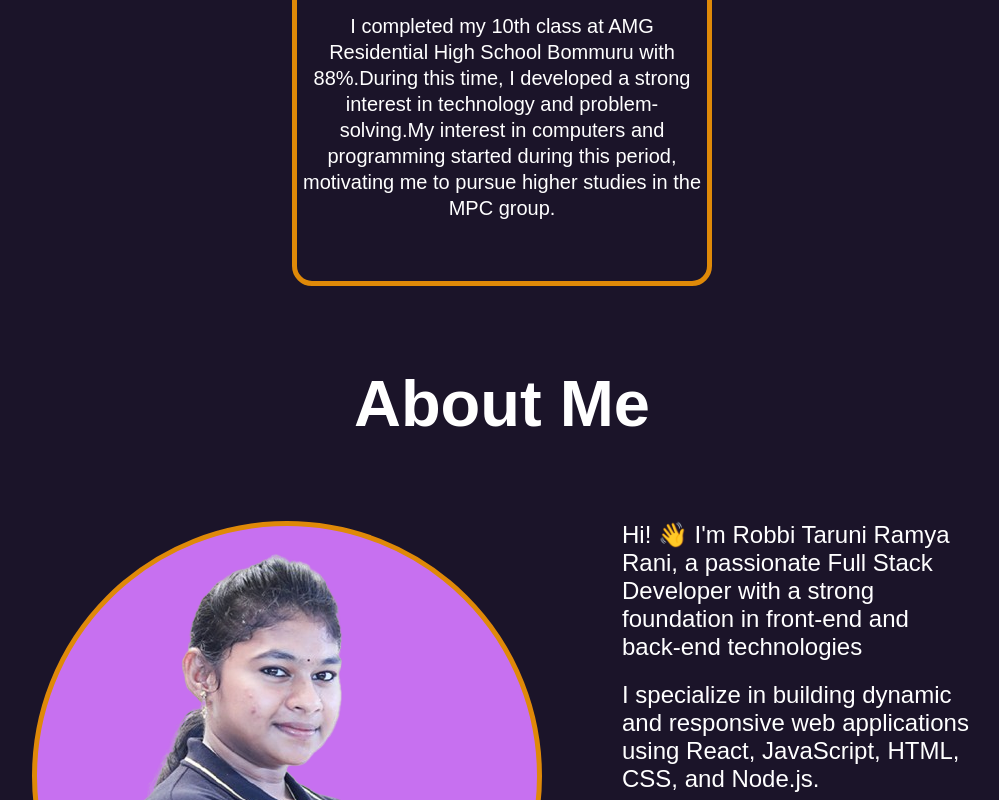
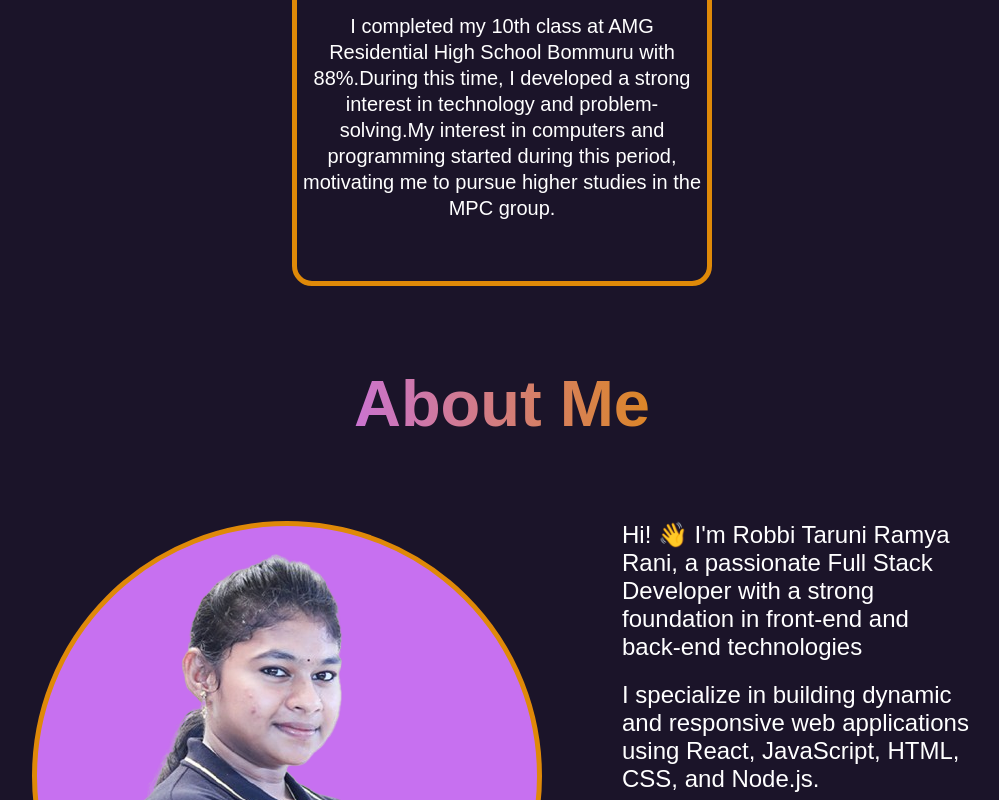
Before and after one commit to taruni200/portfolio, a React (Vite) app: page / in a window 1280 px wide. In both pictures the pointer is over the element "About Me". Shown: the part 1199-1999 px from the top of the page, without its empty margins (138-1137 px from the left). Built offline with nearby package versions, Linux system fonts and the light colour scheme.

Commit message:
Update About.css
alignments changes

```diff
--- a/src/Components/About.css
+++ b/src/Components/About.css
@@ -14,10 +14,19 @@
     padding: 0px 30px;
     font-size: 60px;
     font-weight: 600;
+    background:linear-gradient(264deg,#DF8908 -5.09%,#c770f0 106.28%);
+    background-clip: text;
+    -webkit-background-clip: text;
+    -webkit-text-fill-color: transparent;
 }
 .about-title h1:hover{
   border-bottom: 10px;
     font-size: 65px;
+     font-weight: 600;
+    background:linear-gradient(264deg,#DF8908 -5.09%,#c770f0 106.28%);
+    background-clip: text;
+    -webkit-background-clip: text;
+    -webkit-text-fill-color: transparent;
 }
 .about-sections{
     display: flex;
@@ -122,9 +131,7 @@ background:linear-gradient(264deg,#DF8908 -5.09%,#c770f0 106.28%);
         border:5px solid #DF8908;
     }
     .about {
-        /* flex-direction: column;
-        margin: 40px 50px;
-        gap: 40px; */
+
         display: flex;
         justify-content: center;
         align-items: center;
```
